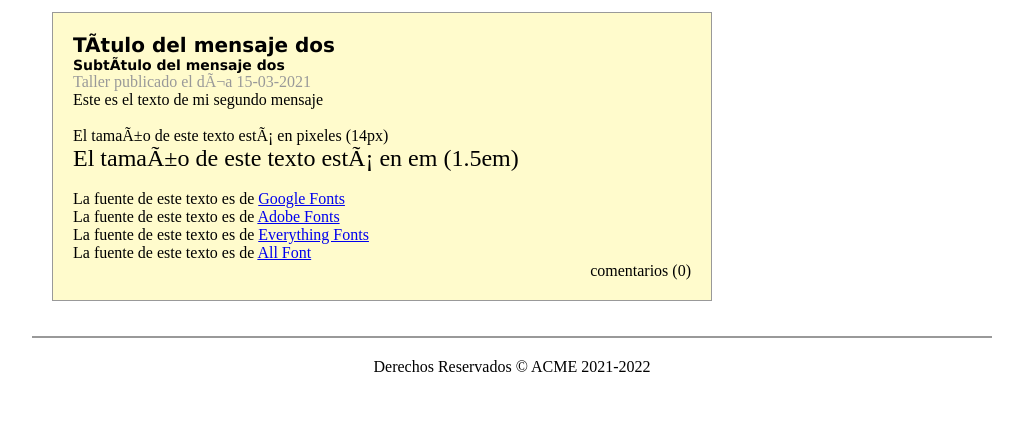
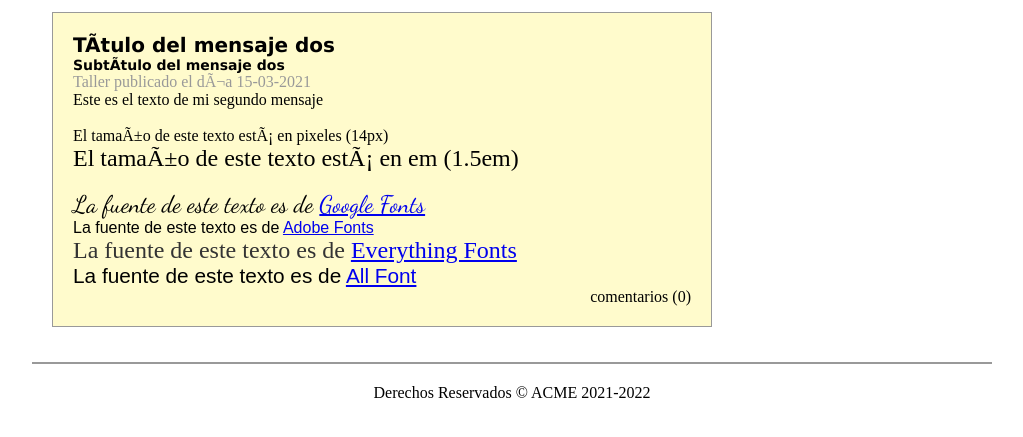
Before and after one commit to andrsvilla/ApliWeb_1, a plain HTML site: page index.html in a window 1280 px wide. Shown: the part 647-1084 px from the top of the page, without its empty margins (128-1151 px from the left). Before the commit the page ends 1058 px from the top, so only its background shows below. Drawn offline with Linux system fonts and the light colour scheme; a web font is replaced by a local one.

Commit message:
Update style-css3.css

```diff
--- a/css/style-css3.css
+++ b/css/style-css3.css
@@ -55,3 +55,23 @@
 #text-em {
   font-size: 1.5em;
 }
+
+#google-fonts {
+  font-family: 'Dancing Script', cursive;
+  font-size: 1.5em;
+  font-style: normal;
+}
+#adobe-fonts {
+  font-family: patriot, sans-serif;
+  font-weight: 300;
+  font-style: normal;
+}
+#everything-fonts {
+  font-family: 'BeyondWonderland';
+  font-size: 1.5em;
+  color: #333;
+}
+#all-font {
+  font-family: 'Lobster', arial;
+  font-size: 1.3em;
+}
```
